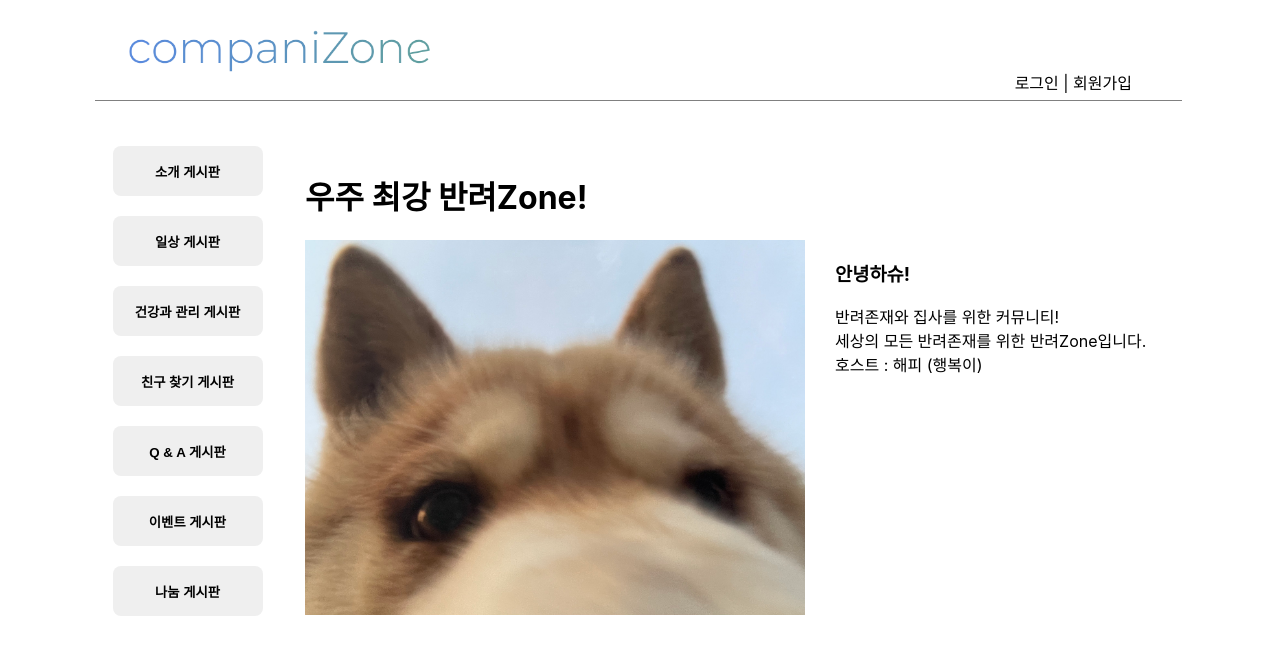
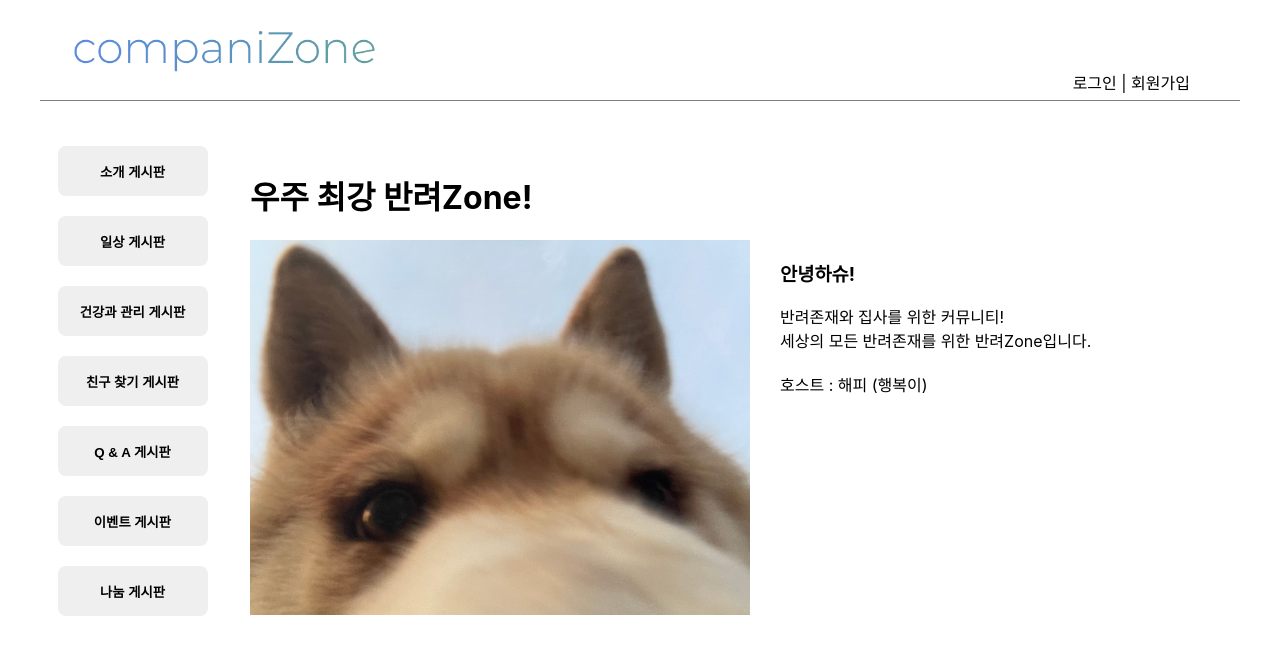
Before and after one commit to fantazina/companiZoneFront, a React (Create React App) app: page /question in a window 1280 px wide. Shown: the top 654 px of the page. Built offline with nearby package versions, Linux system fonts and the light colour scheme.

Commit message:
반응형 css

```diff
--- a/src/css/Main.module.css
+++ b/src/css/Main.module.css
@@ -11,15 +11,14 @@
 }
 /* *************************************** */
 .main_container {
-    width : 1090px;
+    width : 1200px;
     height : 858px;
     margin : 0 auto;
 }
 .header_main {
     border-bottom : 1px solid gray;
-    width : 1087px;
+    width : 100%;
     height : 100px;
-
 }
 .header_span {
     float : right;
@@ -159,3 +158,16 @@
     color: red;
     font-size: 14px;
 }
+/* 미디어 쿼리
+@media (max-width: 1199px) {
+    .main_page {
+        width : 100%;
+    }
+    .header_span {
+        width : 100%;
+        margin : -3px;
+    }
+    .header_span2 {
+        width : 100%;
+    }
+} */
--- a/src/user/Header.js
+++ b/src/user/Header.js
@@ -20,8 +20,8 @@ const Header = ({onPage}) => {
                 <img style={{ width : '325px', paddingTop : '25px', paddingLeft :'20px',objectFit: 'contain'}} id='logo' src={ logo } alt='로고' />
                     {!userDTO && (
                         <div className={ styles.header_span }>
-                                <span onClick={ () => onPage(2) }>로그인</span>
-                                <span onClick={ () => onPage(1) }>  |  회원가입</span>
+                            <span onClick={ () => onPage(2) }>로그인</span>
+                            <span onClick={ () => onPage(1) }>  |  회원가입</span>
                         </div>
                     )}
                 {userDTO && (
--- a/src/user/Index.js
+++ b/src/user/Index.js
@@ -13,6 +13,7 @@ const Index = () => {
                             <h3>안녕하슈!</h3>
                                 <span style={{ display: 'flex' }}>반려존재와 집사를 위한 커뮤니티! </span>
                                 <span style={{ display: 'flex' }}>세상의 모든 반려존재를 위한 반려Zone입니다. </span>
+                                <br/>
                                 <span style={{ display: 'flex', marginTop : '50px;' }}> 호스트 : 해피 (행복이)</span>
                         </div>
                 </div>
```
